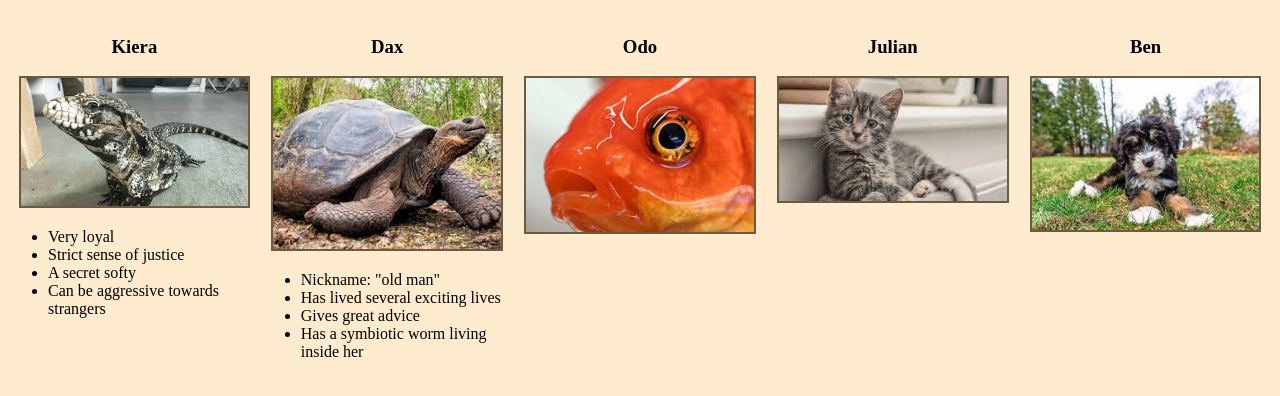
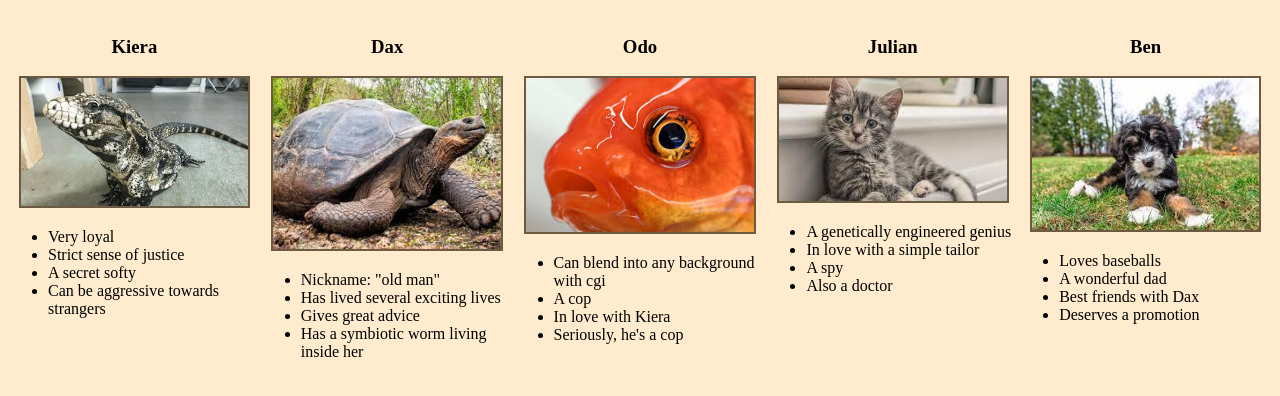
Before and after one commit to MxZoe/animal-shelter, a plain HTML site: page index.html in a window 1280 px wide. Shown: the part 110-506 px from the top of the page. Drawn offline with Linux system fonts and the light colour scheme.

Commit message:
add fun facts

```diff
--- a/index.html
+++ b/index.html
@@ -19,7 +19,6 @@
       <li>Strict sense of justice</li>
       <li>A secret softy</li>
       <li>Can be aggressive towards strangers</li>
-
     </ul>
   </div>
 
@@ -37,16 +36,34 @@
   <div class="animal">
     <h3>Odo</h3>
     <img src="img/goldfish.jfif" alt="a gold fish">
+    <ul>
+      <li>Can blend into any background with cgi</li>
+      <li>A cop</li>
+      <li>In love with Kiera</li>
+      <li>Seriously, he's a cop</li>
+    </ul>
   </div>
 
   <div class="animal">
     <h3>Julian</h3>
     <img src="img/cat.jfif" alt="a tabby kitten">
+    <ul>
+      <li>A genetically engineered genius</li>
+      <li>In love with a simple tailor</li>
+      <li>A spy</li>
+      <li>Also a doctor</li>
+    </ul>
   </div>
 
   <div class="animal">
     <h3>Ben</h3>
     <img src="img/dog.jfif" alt="a dog">
+    <ul>
+      <li>Loves baseballs</li>
+      <li>A wonderful dad</li>
+      <li>Best friends with Dax</li>
+      <li>Deserves a promotion</li>
+    </ul>
   </div>
 </body>
 
```
